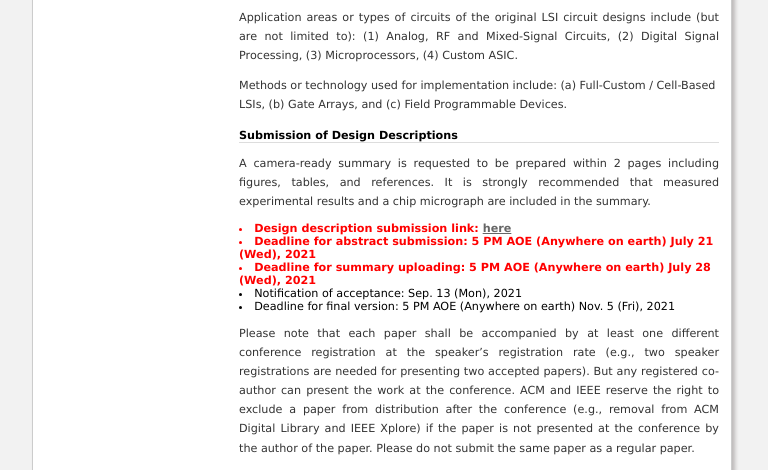
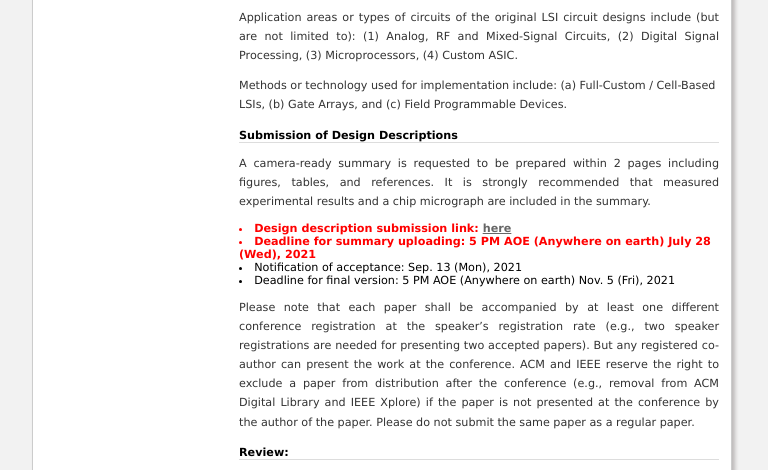
Before and after one commit to aspdac2022/aspdac2022.github.io, a plain HTML site: page cfd/index.html in a window 1280 px wide. Shown: the part 630-1100 px from the top of the page, without its empty margins (255-1023 px from the left). Drawn offline with Linux system fonts and the light colour scheme.

Commit message:
Update index.html

```diff
--- a/cfd/index.html
+++ b/cfd/index.html
@@ -142,7 +142,7 @@
 			<a href="https://tsys.jp/aspdac-udc/cgi/submit_top.cgi?fbclid=IwAR0zBdPwJiOK6QYJAJdeJjF8Zz92vEcalaRTivu1FOpCyiDSiKlV2sTQ1eg" target="_blank">
 			here</a>
 		</li>
-		<li>Deadline for abstract submission: 5 PM AOE (Anywhere on earth) July 21 (Wed), 2021</li>
+		<!--<li>Deadline for abstract submission: 5 PM AOE (Anywhere on earth) July 21 (Wed), 2021</li>-->
 		<li>Deadline for summary uploading: 5 PM AOE (Anywhere on earth) July 28 (Wed), 2021</li>
 		</font></strong>
 		<li>Notification of acceptance: Sep. 13 (Mon), 2021</li>
```
